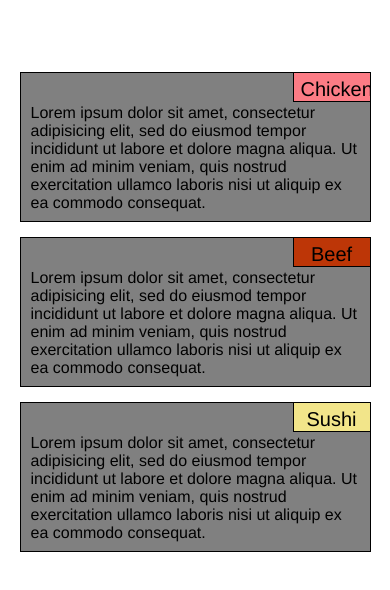
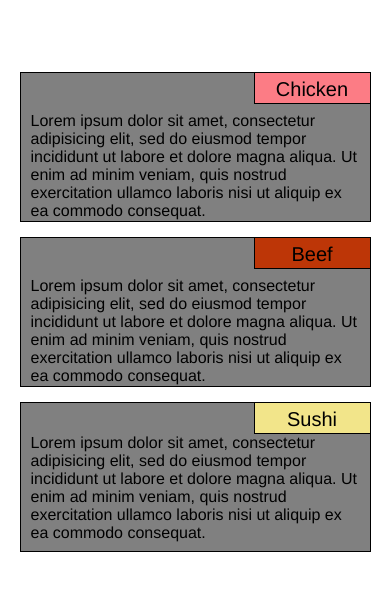
Before and after one commit to Eduardojalmanza/eduardojalmanza.github.io, a plain HTML site: page index.html in a window 390 px wide. Shown: the part 80-670 px from the top of the page. Drawn offline with Linux system fonts and the light colour scheme.

Commit message:
mod ubicacion titulo fijo 3 elemento vista tablet

```diff
--- a/css/estilos.css
+++ b/css/estilos.css
@@ -19,7 +19,7 @@ p {
   margin-right: auto;
   margin-left: auto;
   font-family: Helvetica;
-  padding-top: 8%;
+  padding-top: 10%;
   padding-right: 10px;
   padding-left: 10px;
   overflow: auto;
@@ -35,8 +35,20 @@ div#container {
   position: absolute;
   top: 0;
   right: 5%;
-  width: 20%;
-  height: 30px;
+  width: 30%;
+  height: 32px;
+  text-align: center;
+  font-size: 1.25em;
+  font-family: Helvetica;
+  padding: 5px 7px 0px 7px;
+}
+#titulo-fijo-sushi {
+  border: 1px solid black;
+  position: absolute;
+  top: 0;
+  right: 5%;
+  width: 30%;
+  height: 32px;
   text-align: center;
   font-size: 1.25em;
   font-family: Helvetica;
@@ -109,6 +121,8 @@ div#container {
 @media (min-width: 768px) and (max-width: 991px) {
   #titulo-fijo{
     font-size: 1.25em;
+  }
+  #titulo-fijo-sushi{
     right: 22px;
   }
   .cambio-text{
@@ -162,6 +176,7 @@ div#container {
 @media (max-width: 767px) {
   #titulo-fijo{
     font-size: 1.25em;
+    right: 5%;
   }
   .cambio-text{
     padding-top: 8%;
--- a/index.html
+++ b/index.html
@@ -29,7 +29,7 @@
 				</p>
 			</div>
 			<div id="container" class="col-lg-4 col-md-12 col-sm-12">
-				<p id="titulo-fijo" class="sushi">Sushi</p>
+				<p id="titulo-fijo-sushi" class="sushi">Sushi</p>
 				<p class="cambio-text">
 					Lorem ipsum dolor sit amet, consectetur adipisicing elit, sed do eiusmod
 					tempor incididunt ut labore et dolore magna aliqua. Ut enim ad minim veniam,
```
